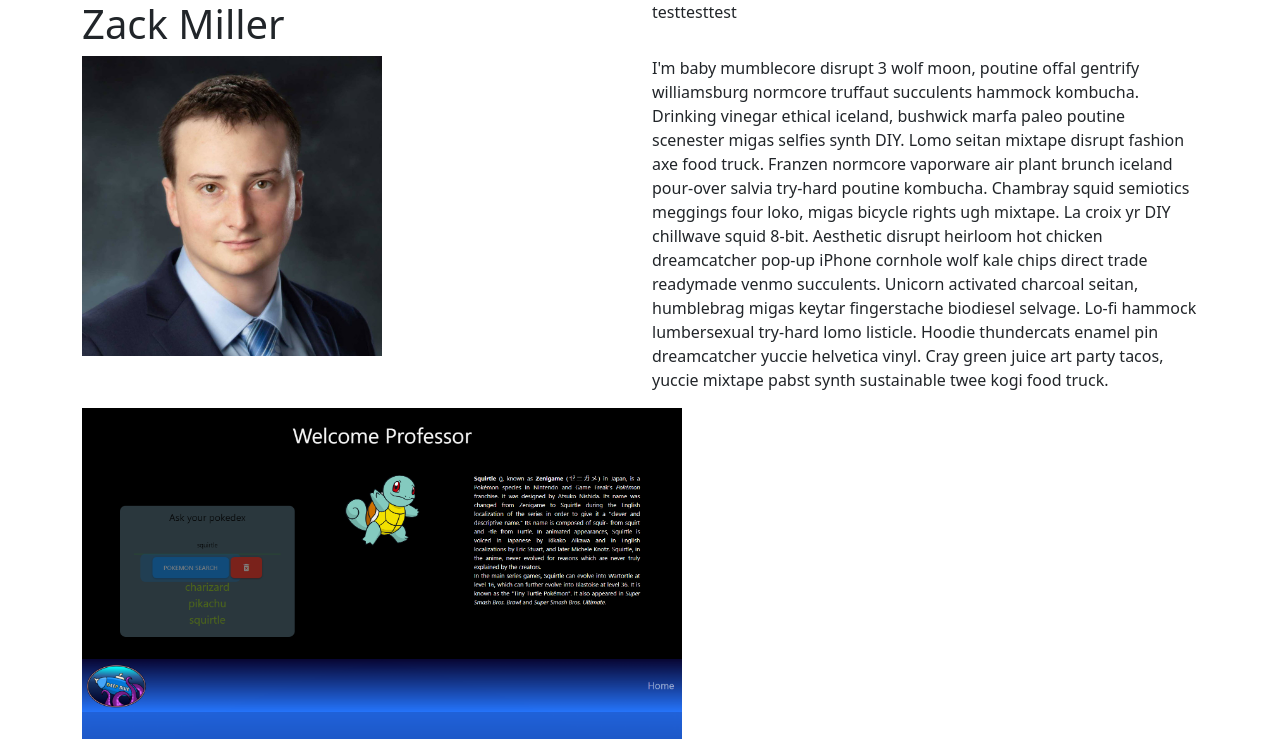
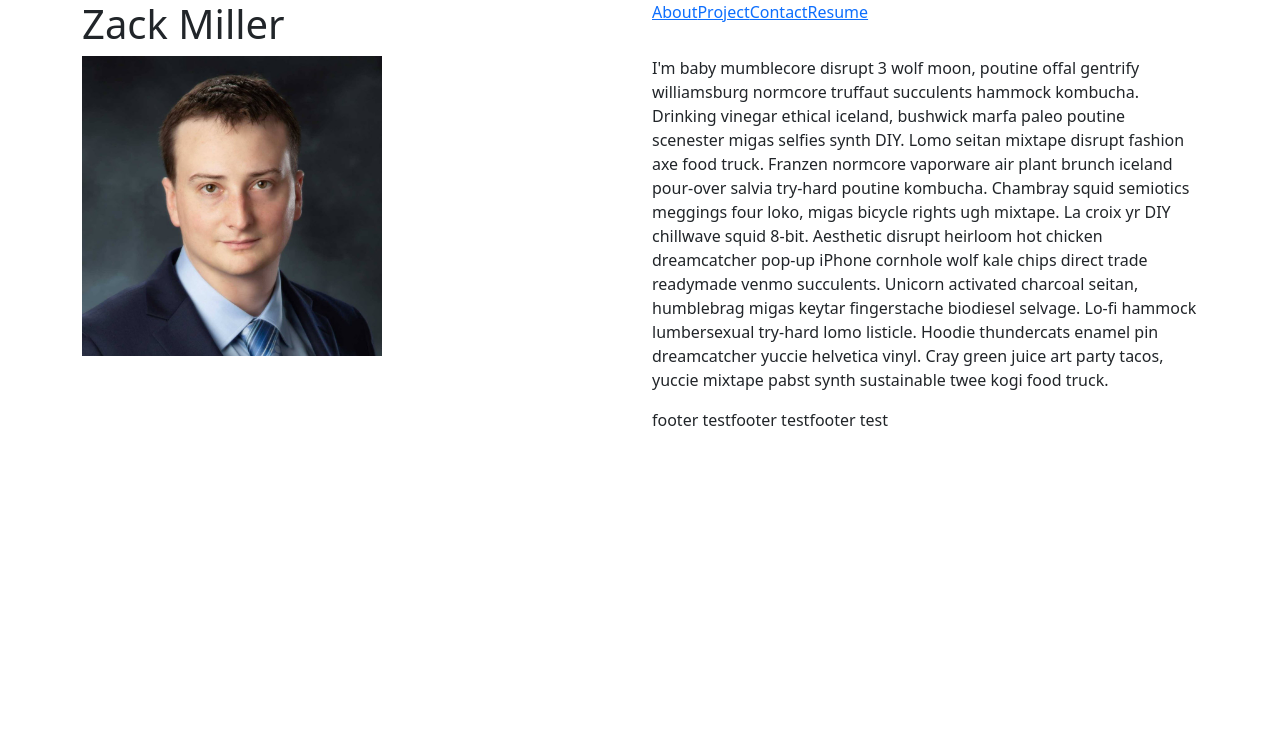
Before and after one commit to zacktmiller92/react-portfolio, a React (Create React App) app: page / in a window 1280 px wide. Shown: the top 739 px of the page. Built offline with nearby package versions, Linux system fonts and the light colour scheme.

Commit message:
added conditional rendering

```diff
--- a/src/App.js
+++ b/src/App.js
@@ -1,4 +1,4 @@
-import React from 'react';
+import React, {useState, useEffect  } from 'react';
 import logo from './logo.svg';
 import './App.css';
 import Project from './components/Project';
@@ -12,23 +12,24 @@ import 'bootstrap/dist/css/bootstrap.min.css';
 
 function App() {
 
-  // const [pages] = useState([
-  //   { name: 'About', id:1},
-  //   { name: 'Projects', id:2},
-  //   { name: 'Contact', id:3},
-  //   { name: 'Resume', id:4}
-  // ]);
+  const [pages] = useState([
+    { name: 'About', component: <About/>},
+    { name: 'Projects', component: <Project/>},
+    { name: 'Contact', component: <Contact/>},
+    { name: 'Resume', component: <Resume/>}
+  ]);
 
-  // const [currentPage, setCurrentPage] = useState(pages[0]);
+  const [currentPage, setCurrentPage] = useState(pages[0]);
+
 
 
   return (
     <main>
-      <Header></Header>
-      <About></About>
-      <Project></Project>
-      <Contact></Contact>
-      <Resume></Resume>
+      <Header
+      pages = {pages}
+      setCurrentPage = {setCurrentPage}
+      ></Header>
+      {currentPage.component}
       <Footer></Footer>
     </main>
   );
--- a/src/components/Header/index.js
+++ b/src/components/Header/index.js
@@ -3,8 +3,12 @@ import { Container, Row, Col } from 'react-bootstrap';
 import Navigation from '../Navigation';
 
 
-function Header() {
+function Header(props) {
 
+    const {
+        pages = [],
+        setCurrentPage
+    } = props;
 
     return (
         <Container>
@@ -13,7 +17,11 @@ function Header() {
                     <h1>Zack Miller</h1>
                 </Col>
                 <Col>
-                <Navigation></Navigation>
+                <Navigation
+                pages = {pages}
+                setCurrentPage = {setCurrentPage}
+                >
+                </Navigation>
                 </Col>
             </Row>
         </Container>
--- a/src/components/Navigation/index.js
+++ b/src/components/Navigation/index.js
@@ -1,21 +1,37 @@
 import React from 'react';
 import { Container, Row, Col, Nav } from 'react-bootstrap';
 
-function Navigation() {
+import Project from '../../components/Project';
+import Header from '../../components/Header';
+import Footer from '../../components/Footer';
+import About from '../../components/About';
+import Contact from '../../components/Contact';
+import Resume from '../../components/Resume';
 
+function Navigation(props) {
+
+    const {
+        pages = [],
+        setCurrentPage
+    } = props;
 
     return (
+        <>
             <Nav>
                 <Nav.Item>
-                test
+                    <a href="#" onClick={() => setCurrentPage(pages[0])} >About</a>
                 </Nav.Item>
                 <Nav.Item>
-                test
+                    <a href="#" onClick={() => setCurrentPage(pages[1])} >Project</a>
                 </Nav.Item>
                 <Nav.Item>
-                test
+                    <a href="#" onClick={() => setCurrentPage(pages[2])} >Contact</a>
+                </Nav.Item>
+                <Nav.Item>
+                    <a href="#" onClick={() => setCurrentPage(pages[3])} >Resume</a>
                 </Nav.Item>
             </Nav>
+        </>
     )
 }
 
```
Lines whose indentation alone changed are shown as unchanged.
